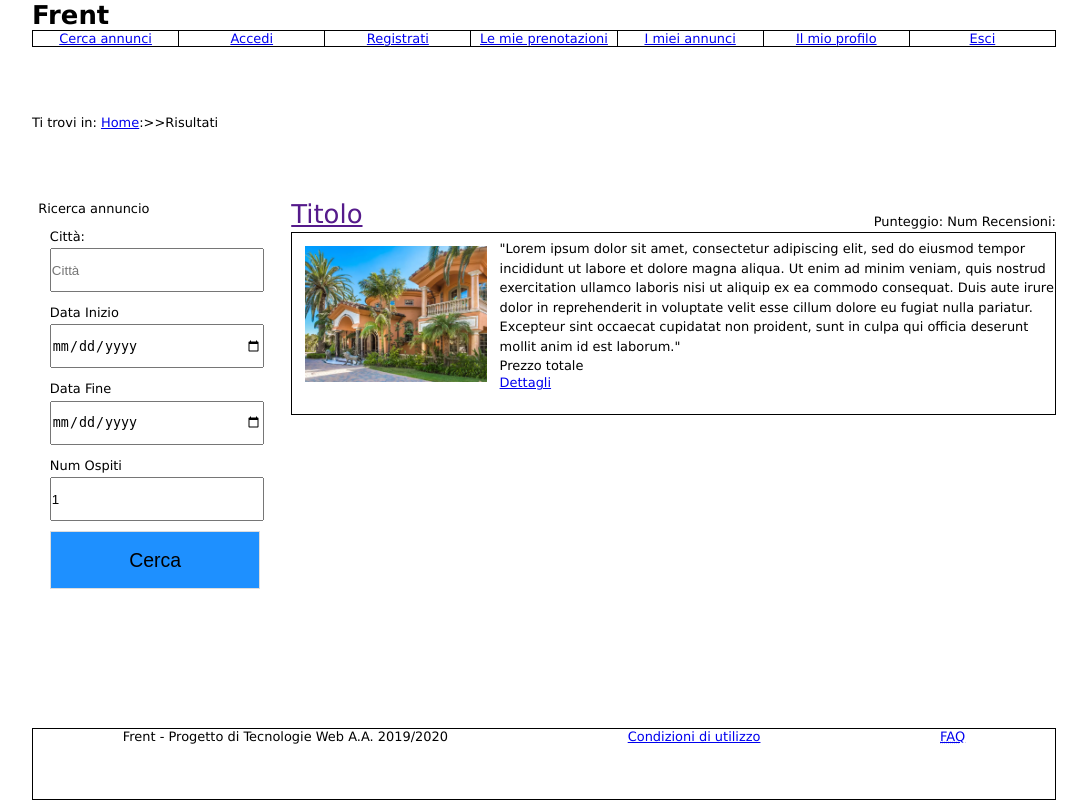
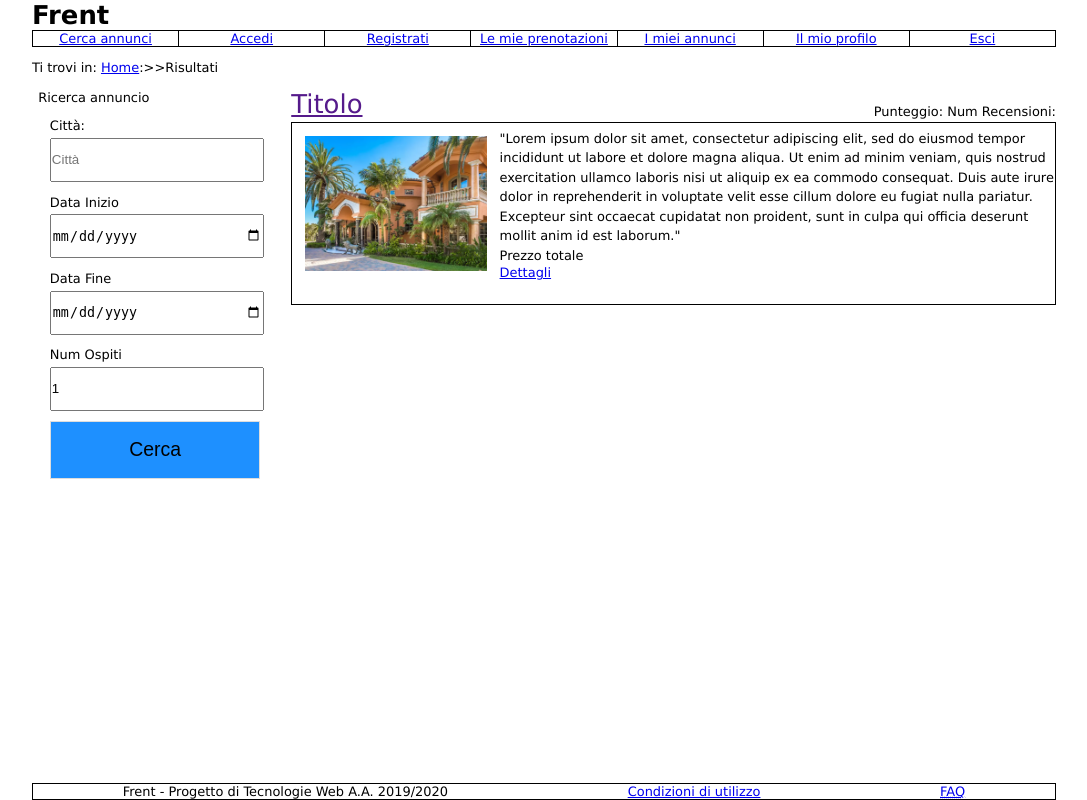
Before and after one commit to GiulioUmbrella/FRENT, a PHP site: page /html/risultati.html in a window 1280 px wide. Shown: the whole page, without its empty margins (96-1183 px from the left). Run offline with PHP 8.4, Linux system fonts and the light colour scheme.

Commit message:
Fix layout_tre_pannelli

```diff
--- a/css/main.css
+++ b/css/main.css
@@ -71,11 +71,11 @@ html, body {
 .layout_tre_pannelli {
   display: grid;
   grid-template-columns: 1fr 1fr 1fr 1fr;
+    grid-template-rows: auto auto 1fr auto;
   grid-gap: 1em;
   grid-template-areas:
         "h h h h"
         "b b b b"
-        "x c c c"
         "x c c c"
         "f f f f";
 }
```
